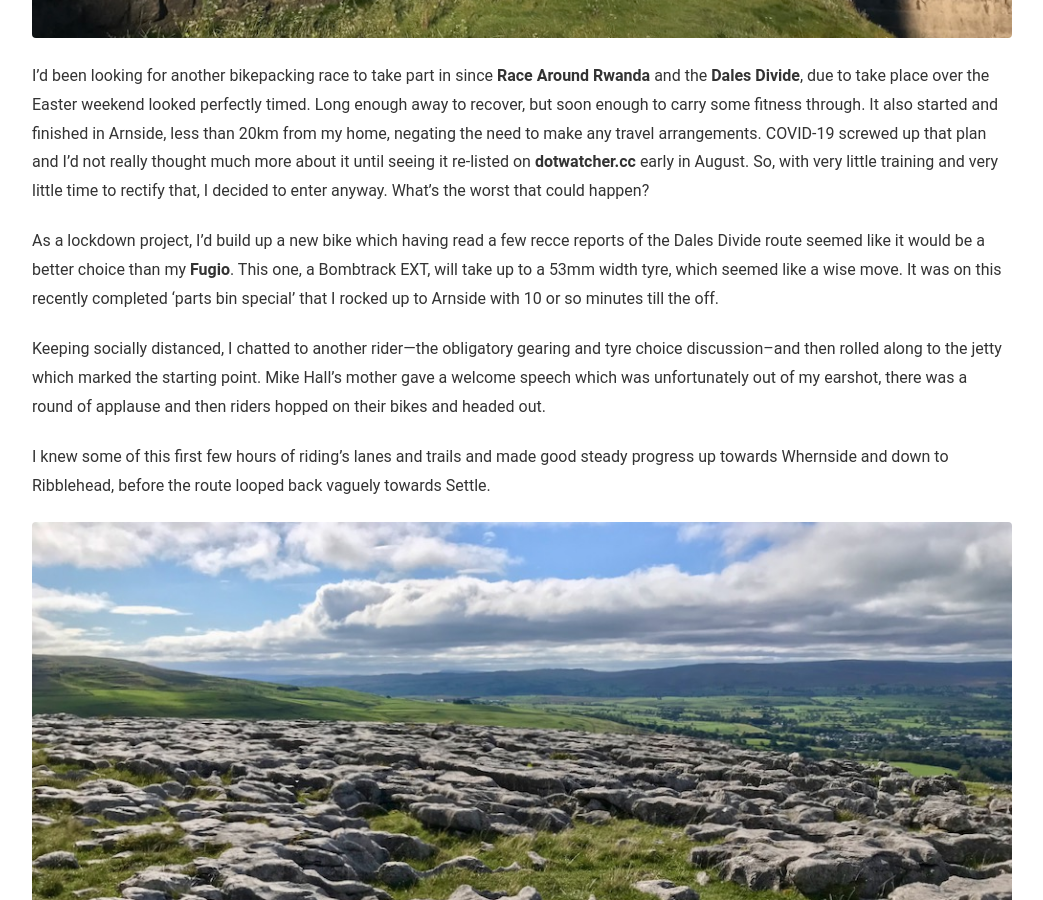
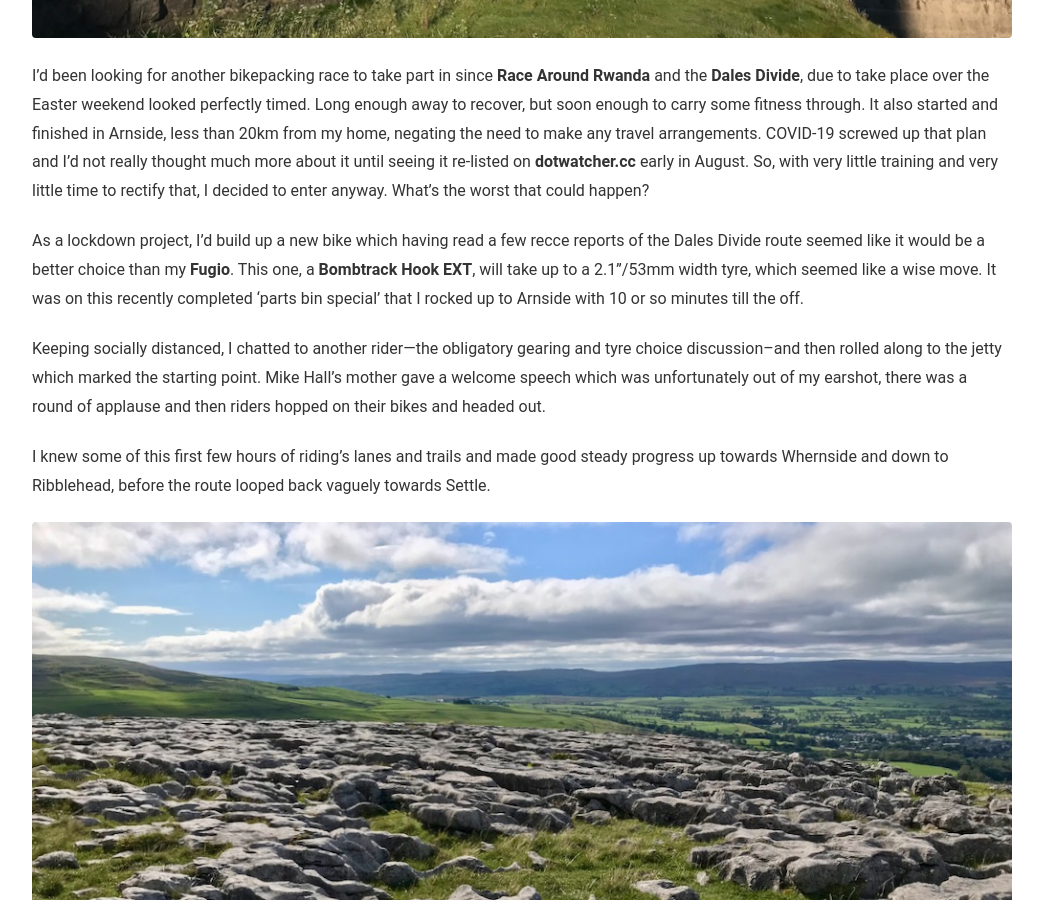
Before and after one commit to hypertelia/hypertelia.github.io, a Jekyll site: the page built from _posts/2020-09-02-dales-divide-2020-race-report.md, in a window 1280 px wide and 900 px high, scrolled down 954 px. Shown: the whole window, without its empty margins (118-1161 px from the left). Built offline with Jekyll 4.4.1, drawn with Linux system fonts in a browser that asks for light colours.

Commit message:
dd update

```diff
--- a/_posts/2020-09-02-dales-divide-2020-race-report.md
+++ b/_posts/2020-09-02-dales-divide-2020-race-report.md
@@ -12,7 +12,7 @@ description: Report of the 2020 Dales Divide Bikepacking Race
 ![desc](/img/dd/dd2020-1.jpg)
 I'd been looking for another bikepacking race to take part in since <a href="/race-around-rwanda-race-report">Race Around Rwanda</a> and the <a href="https://bikepacking.com/event/dales-divide-2020/">Dales Divide</a>, due to take place over the Easter weekend looked perfectly timed. Long enough away to recover, but soon enough to carry some fitness through. It also started and finished in Arnside, less than 20km from my home, negating the need to make any travel arrangements. COVID-19 screwed up that plan and I'd not really thought much more about it until seeing it re-listed on <a href="https://dotwatcher.cc/race/dales-divide-2020">dotwatcher.cc</a> early in August. So, with very little training and very little time to rectify that, I decided to enter anyway. What's the worst that could happen?
 
-As a lockdown project, I'd build up a new bike which having read a few recce reports of the Dales Divide route seemed like it would be a better choice than my <a href="/race-around-rwanda-the-bike">Fugio</a>. This one, a Bombtrack EXT, will take up to a 53mm width tyre, which seemed like a wise move. It was on this recently completed 'parts bin special' that I rocked up to Arnside with 10 or so minutes till the off.
+As a lockdown project, I'd build up a new bike which having read a few recce reports of the Dales Divide route seemed like it would be a better choice than my <a href="/race-around-rwanda-the-bike">Fugio</a>. This one, a <a href="/dales-divide-2020-bike-and-kit">Bombtrack Hook EXT</a>, will take up to a 2.1"/53mm width tyre, which seemed like a wise move. It was on this recently completed 'parts bin special' that I rocked up to Arnside with 10 or so minutes till the off.
 
 Keeping socially distanced, I chatted to another rider—the obligatory gearing and tyre choice discussion–and then rolled along to the jetty which marked the starting point. Mike Hall's mother gave a welcome speech which was unfortunately out of my earshot, there was a round of applause and then riders hopped on their bikes and headed out.
 
```
